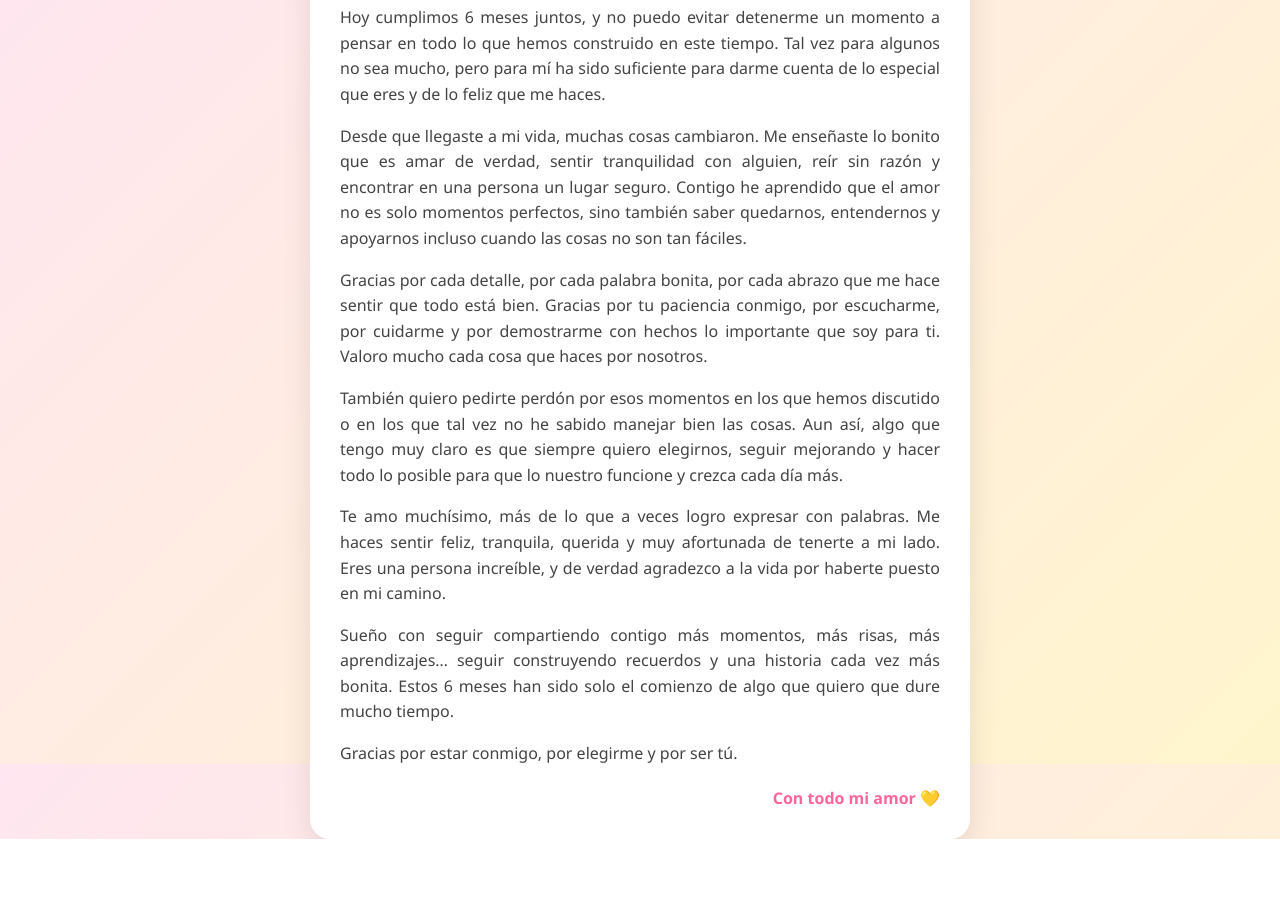
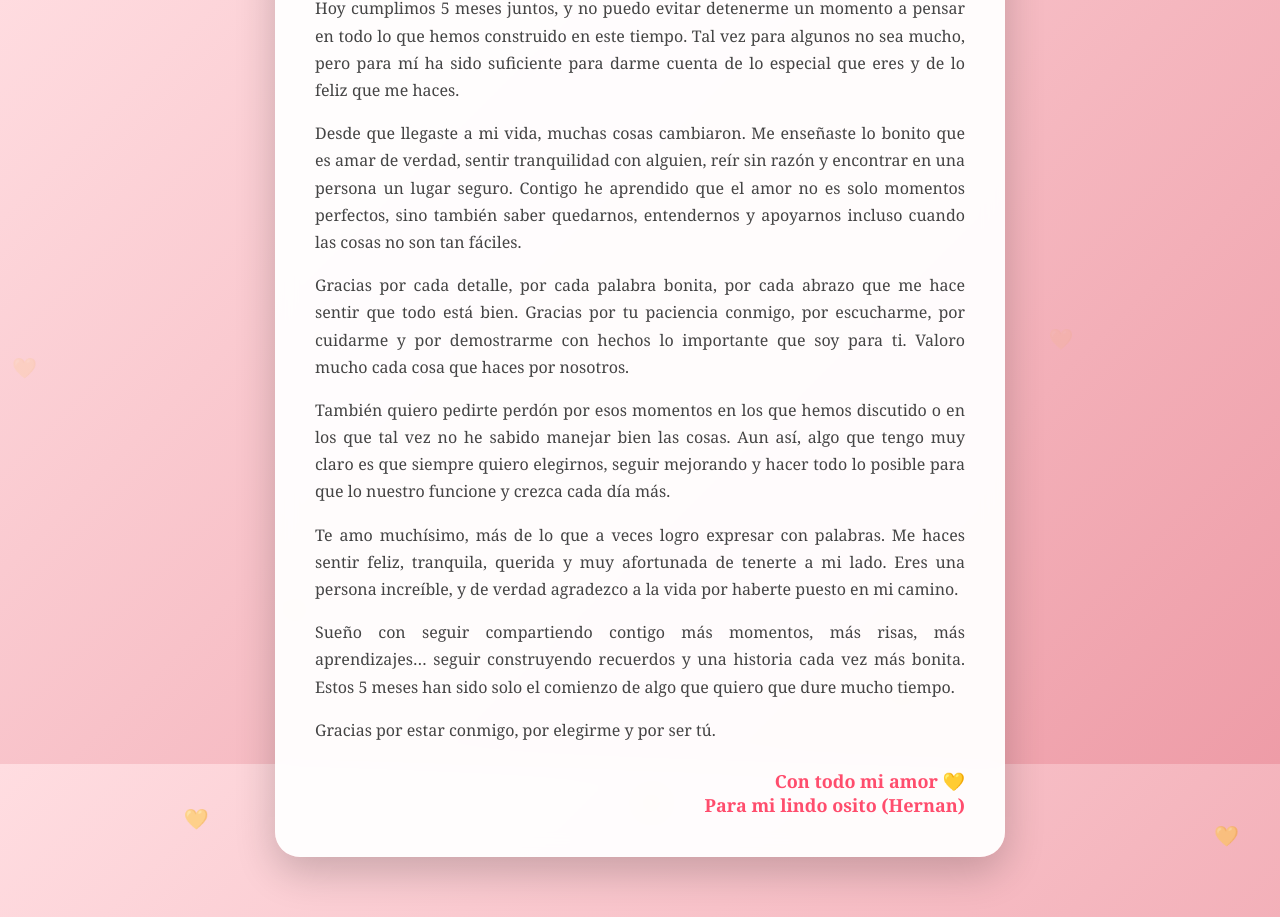
Before and after one commit to Rebecapachon/carta-osito, a plain HTML site: page index.html in a window 1280 px wide. Shown: the part 36-953 px from the top of the page. Before the commit the page ends 875 px from the top, so only its background shows below. Drawn offline with Linux system fonts and the light colour scheme.

Commit message:
index.html

```diff
--- a/index.html
+++ b/index.html
@@ -2,52 +2,105 @@
 <html lang="es">
 <head>
 <meta charset="UTF-8">
-    <title>6 Meses Juntos 💛</title>
+<title>5 Meses Juntos 💛</title>
+
 <style>
 body {
-            background: linear-gradient(135deg, #ffe6f0, #fff5cc);
-            font-family: 'Segoe UI', Tahoma, Geneva, Verdana, sans-serif;
+    margin: 0;
+    height: 100vh;
     display: flex;
     justify-content: center;
     align-items: center;
-            height: 100vh;
-            margin: 0;
+    font-family: 'Georgia', serif;
+    background: linear-gradient(135deg, #ffdde1, #ee9ca7);
+    overflow: hidden;
 }
 
+/* Corazones animados */
+.corazon {
+    position: absolute;
+    color: rgba(255,255,255,0.6);
+    font-size: 20px;
+    animation: flotar 6s linear infinite;
+}
+
+@keyframes flotar {
+    0% {
+        transform: translateY(100vh);
+        opacity: 0;
+    }
+    50% {
+        opacity: 1;
+    }
+    100% {
+        transform: translateY(-10vh);
+        opacity: 0;
+    }
+}
+
+/* Carta */
 .carta {
-            background: white;
-            padding: 30px;
-            border-radius: 20px;
-            max-width: 600px;
-            box-shadow: 0 10px 30px rgba(0,0,0,0.1);
-            overflow-y: auto;
+    background: rgba(255, 255, 255, 0.95);
+    padding: 40px;
+    border-radius: 25px;
+    max-width: 650px;
+    box-shadow: 0 15px 40px rgba(0,0,0,0.2);
+    animation: aparecer 2s ease;
+    backdrop-filter: blur(10px);
+}
+
+@keyframes aparecer {
+    from {
+        opacity: 0;
+        transform: scale(0.9);
+    }
+    to {
+        opacity: 1;
+        transform: scale(1);
+    }
 }
 
 h1 {
     text-align: center;
-            color: #ff6699;
+    color: #ff4d6d;
+    margin-bottom: 20px;
 }
 
 p {
     color: #444;
-            line-height: 1.6;
+    line-height: 1.7;
     text-align: justify;
+    margin-bottom: 15px;
 }
 
 .firma {
-            margin-top: 20px;
+    margin-top: 25px;
     text-align: right;
     font-weight: bold;
-            color: #ff6699;
+    color: #ff4d6d;
+    font-size: 18px;
 }
 </style>
 </head>
+
 <body>
 
+<!-- Corazones -->
+<script>
+for(let i = 0; i < 20; i++){
+    let corazon = document.createElement("div");
+    corazon.className = "corazon";
+    corazon.innerHTML = "💛";
+    corazon.style.left = Math.random() * 100 + "vw";
+    corazon.style.animationDuration = (Math.random() * 3 + 3) + "s";
+    document.body.appendChild(corazon);
+}
+</script>
+
 <div class="carta">
-    <h1>6 Meses Juntos 💛</h1>
+    <h1>5 Meses Juntos 💛</h1>
 
-    <p>Hoy cumplimos 6 meses juntos, y no puedo evitar detenerme un momento a pensar en todo lo que hemos construido en este tiempo. Tal vez para algunos no sea mucho, pero para mí ha sido suficiente para darme cuenta de lo especial que eres y de lo feliz que me haces.</p>
+    <p>Hoy cumplimos 5 meses juntos, y no puedo evitar detenerme un momento a pensar en todo lo que hemos construido en este tiempo. Tal vez para algunos no sea mucho, pero para mí ha sido suficiente para darme cuenta de lo especial que eres y de lo feliz que me haces.</p>
 
     <p>Desde que llegaste a mi vida, muchas cosas cambiaron. Me enseñaste lo bonito que es amar de verdad, sentir tranquilidad con alguien, reír sin razón y encontrar en una persona un lugar seguro. Contigo he aprendido que el amor no es solo momentos perfectos, sino también saber quedarnos, entendernos y apoyarnos incluso cuando las cosas no son tan fáciles.</p>
 
@@ -57,12 +110,13 @@
 
     <p>Te amo muchísimo, más de lo que a veces logro expresar con palabras. Me haces sentir feliz, tranquila, querida y muy afortunada de tenerte a mi lado. Eres una persona increíble, y de verdad agradezco a la vida por haberte puesto en mi camino.</p>
 
-    <p>Sueño con seguir compartiendo contigo más momentos, más risas, más aprendizajes… seguir construyendo recuerdos y una historia cada vez más bonita. Estos 6 meses han sido solo el comienzo de algo que quiero que dure mucho tiempo.</p>
+    <p>Sueño con seguir compartiendo contigo más momentos, más risas, más aprendizajes… seguir construyendo recuerdos y una historia cada vez más bonita. Estos 5 meses han sido solo el comienzo de algo que quiero que dure mucho tiempo.</p>
 
     <p>Gracias por estar conmigo, por elegirme y por ser tú.</p>
 
     <div class="firma">
-        Con todo mi amor 💛
+        Con todo mi amor 💛<br>
+        Para mi lindo osito (Hernan)
     </div>
 </div>
 
```
Lines whose indentation alone changed are shown as unchanged.
